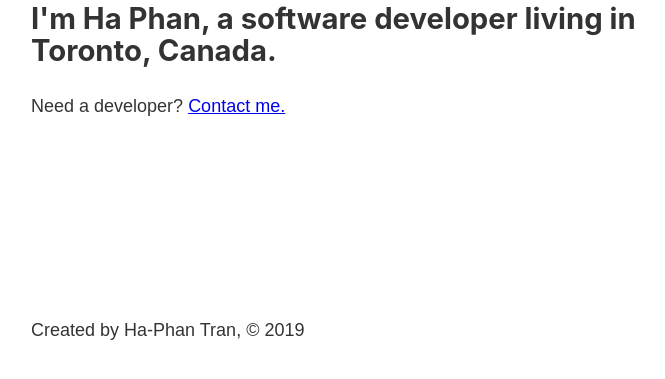
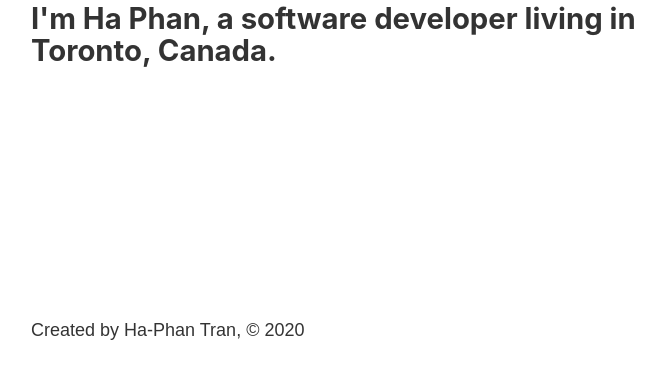
Before and after one commit to haphantran/haphantran.com, a Gatsby site: page / in a window 1280 px wide. Shown: the part 413-792 px from the top of the page, without its empty margins (252-917 px from the left). Built offline with nearby package versions, Linux system fonts and the light colour scheme; Gatsby itself is replaced by a stand-in of ours.

Commit message:
clean up homepage link and change the footer to current year (dynamic)

```diff
--- a/src/components/footer.js
+++ b/src/components/footer.js
@@ -1,7 +1,7 @@
-import React from 'react'
-import { graphql, useStaticQuery } from 'gatsby'
+import React from "react"
+import { graphql, useStaticQuery } from "gatsby"
 
-import footerStyles from './footer.module.scss'
+import footerStyles from "./footer.module.scss"
 
 const Footer = () => {
   const data = useStaticQuery(graphql`
@@ -14,9 +14,13 @@ const Footer = () => {
     }
   `)
 
+  const d = new Date()
+  const year = d.getFullYear()
   return (
     <footer className={footerStyles.footer}>
-            <p>Created by {data.site.siteMetadata.author}, © 2019</p>
+      <p>
+        Created by {data.site.siteMetadata.author}, © {year}
+      </p>
     </footer>
   )
 }
--- a/src/pages/index.js
+++ b/src/pages/index.js
@@ -10,9 +10,6 @@ const IndexPage = () => {
       <Head title="Home" />
       <h1>Hello.</h1>
       <h2>I'm Ha Phan, a software developer living in Toronto, Canada.</h2>
-      <p>
-        Need a developer? <Link to="/contact">Contact me.</Link>
-      </p>
     </Layout>
   )
 }
```
Lines whose indentation alone changed are shown as unchanged.
